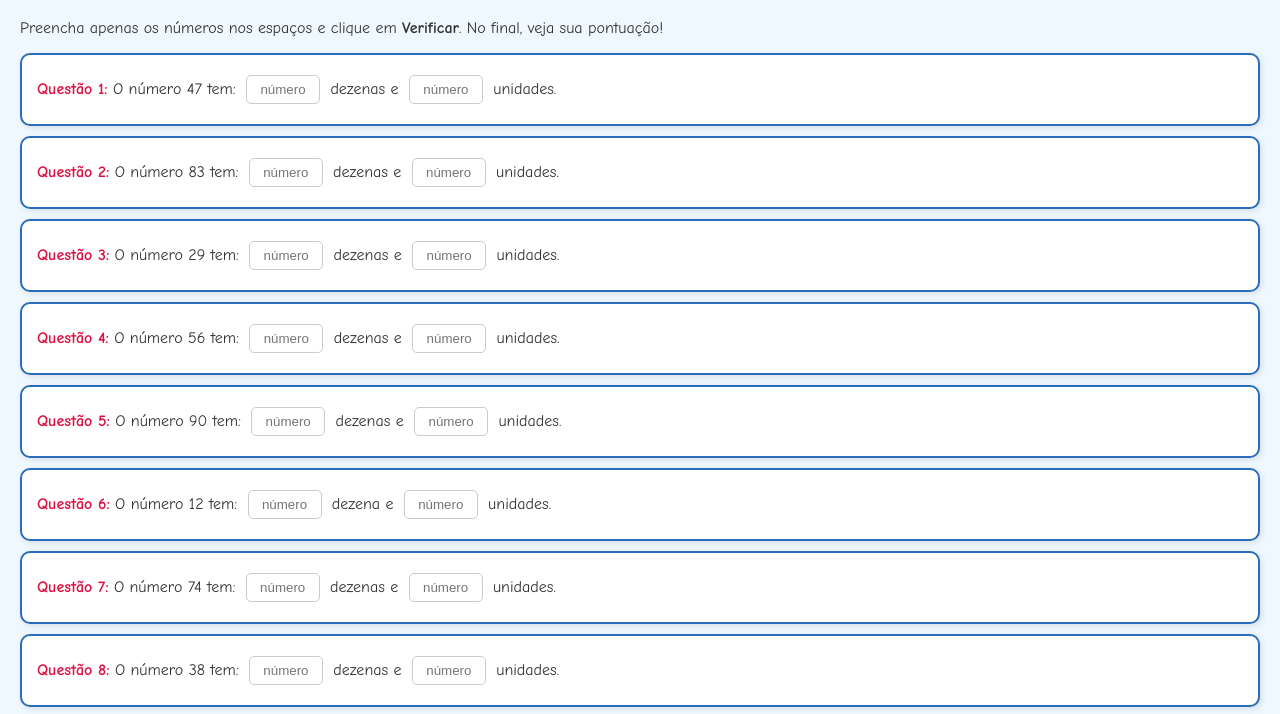
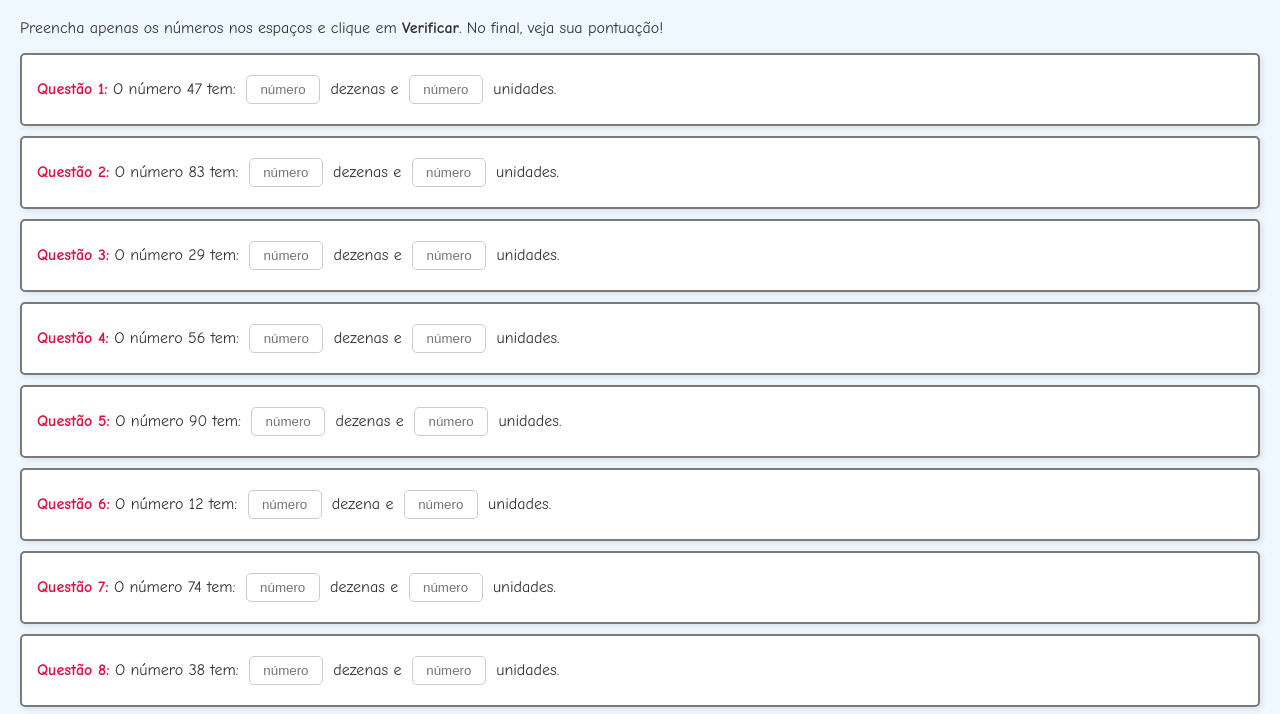
Before and after one commit to simatasic/prova_execiosios, a plain HTML site: page index.html in a window 1280 px wide. Shown: the part 61-775 px from the top of the page. Drawn offline with Linux system fonts and the light colour scheme.

Commit message:
vesion 2

```diff
--- a/style.css
+++ b/style.css
@@ -12,8 +12,8 @@ h1 {
 
 .question {
   background: #fff;
-  border: 2px solid #2a6ebb;
-  border-radius: 10px;
+  border: 2px solid #7a7a7a;
+  border-radius: 5px;
   padding: 15px;
   margin: 10px 0;
   box-shadow: 2px 2px 6px rgba(0,0,0,0.1);
```
Also changed, not shown: 1 other file.
